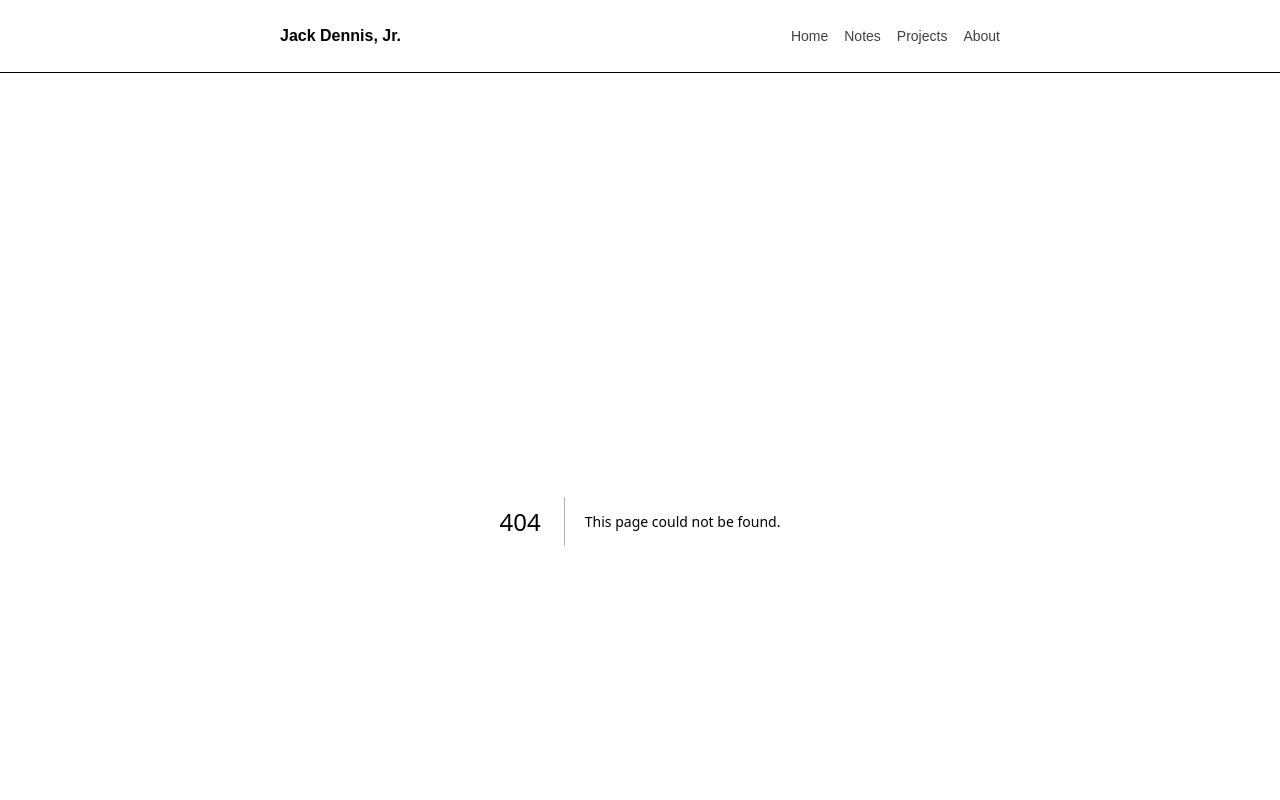
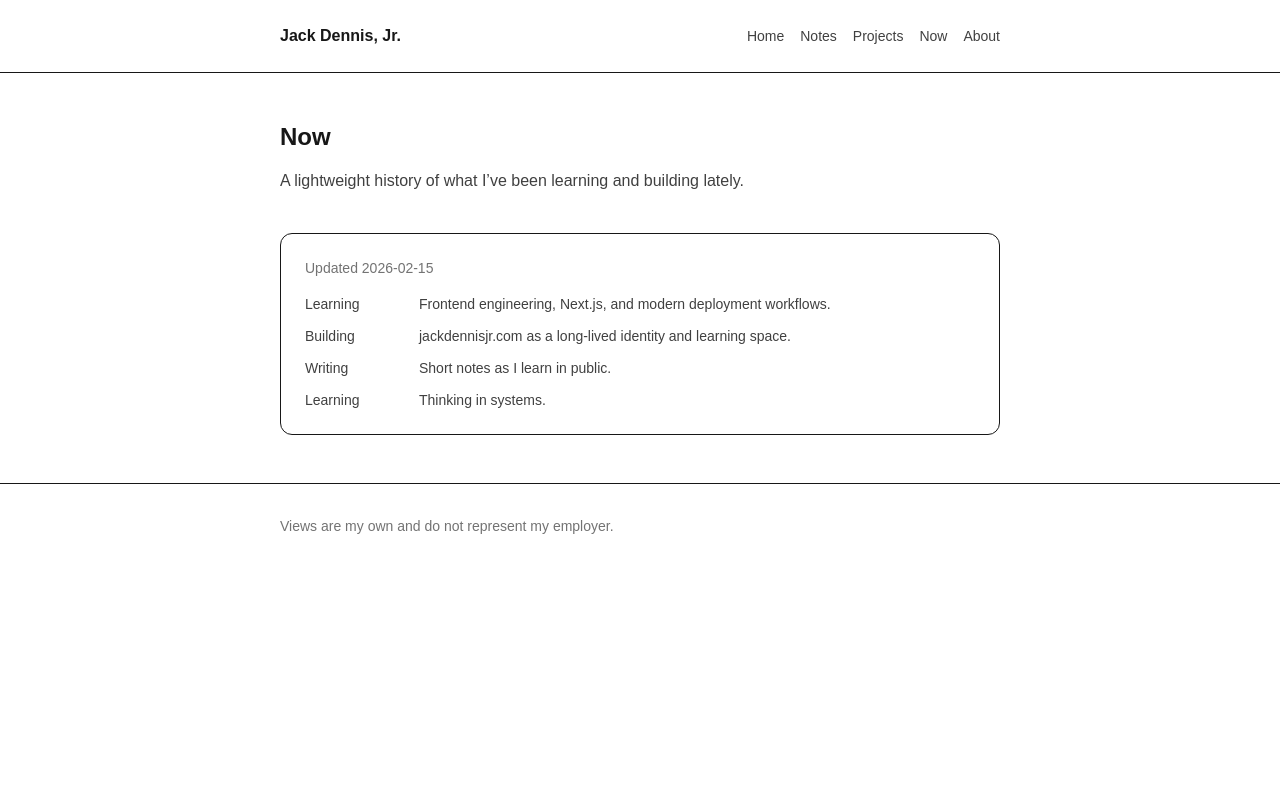
Before and after one commit to jack-kc/jackdennisjr-site, a Next.js app: page /now in a window 1280 px wide. Before the commit this address had no page. Shown: the top 800 px of the page. Built offline with nearby package versions, Linux system fonts and the light colour scheme.

Commit message:
Fix typo in name

```diff
--- a/app/layout.tsx
+++ b/app/layout.tsx
@@ -11,6 +11,7 @@ const nav = [
   { href: "/", label: "Home" },
   { href: "/notes", label: "Notes" },
   { href: "/projects", label: "Projects" },
+  { href: "/now", label: "Now" },
   { href: "/about", label: "About" },
 ];
 
--- /dev/null
+++ b/app/now/page.tsx
@@ -0,0 +1,29 @@
+import { nowUpdates } from "../../content/now";
+
+export default function NowArchivePage() {
+  return (
+    <>
+      <h1 className="text-2xl font-semibold">Now</h1>
+      <p className="mt-4 text-neutral-700">
+        A lightweight history of what I’ve been learning and building lately.
+      </p>
+
+      <div className="mt-10 space-y-10">
+        {nowUpdates.map((update) => (
+          <section key={update.date} className="rounded-xl border bg-white p-6">
+            <div className="text-sm text-neutral-500">Updated {update.date}</div>
+
+            <dl className="mt-4 space-y-3">
+              {update.items.map((item) => (
+                <div key={`${update.date}-${item.label}`} className="grid grid-cols-1 gap-1 sm:grid-cols-[110px_1fr]">
+                  <dt className="text-sm font-medium text-neutral-700">{item.label}</dt>
+                  <dd className="text-sm text-neutral-700">{item.value}</dd>
+                </div>
+              ))}
+            </dl>
+          </section>
+        ))}
+      </div>
+    </>
+  );
+}
--- a/app/page.tsx
+++ b/app/page.tsx
@@ -20,21 +20,31 @@ export default function Home() {
         </p>
       </div>
 
-      <section className="mt-12 rounded-xl border bg-white p-6">
+      {latestNow?.items?.length ? (
+        <section className="mt-12 rounded-xl border bg-white p-6">
         <div className="flex items-baseline justify-between gap-4">
           <h2 className="text-lg font-semibold">Now</h2>
           <div className="text-sm text-neutral-500">Updated {latestNow?.date}</div>
         </div>
 
         <dl className="mt-4 space-y-3">
-          {latestNow?.items.map((item) => (
-            <div key={item.label} className="grid grid-cols-1 gap-1 sm:grid-cols-[110px_1fr]">
+        {(latestNow?.items ?? []).slice(0, 3).map((item, idx) => (
+          <div key={`${item.label}-${idx}`} className="grid grid-cols-1 gap-1 sm:grid-cols-[110px_1fr]">
               <dt className="text-sm font-medium text-neutral-700">{item.label}</dt>
               <dd className="text-sm text-neutral-700">{item.value}</dd>
             </div>
           ))}
         </dl>
+
+        <div className="mt-5">
+          <a href="/now" className="text-sm font-medium text-neutral-700 hover:underline">
+            See history →
+          </a>
+        </div>
       </section>
+      ) : null}
+
+
     </>
   );
 }
--- a/content/now.tsx
+++ b/content/now.tsx
@@ -13,6 +13,10 @@ export const nowUpdates = [
       {
         label: "Writing",
         value: "Short notes as I learn in public.",
+      },,
+      {
+        label: "Learning",
+        value: "Thinking in systems.",
       },
     ],
   },
```
